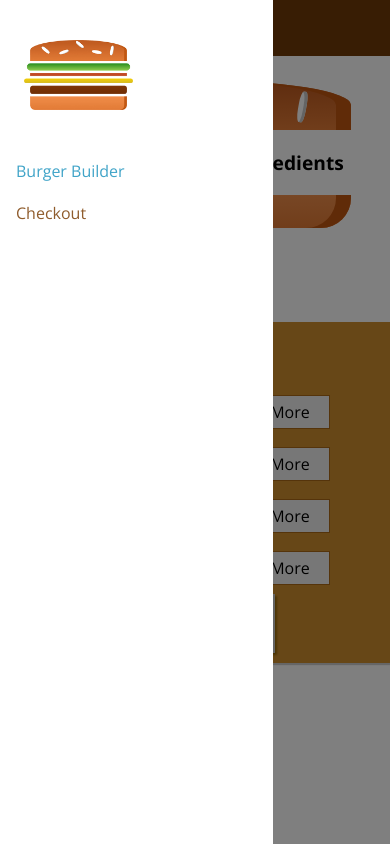
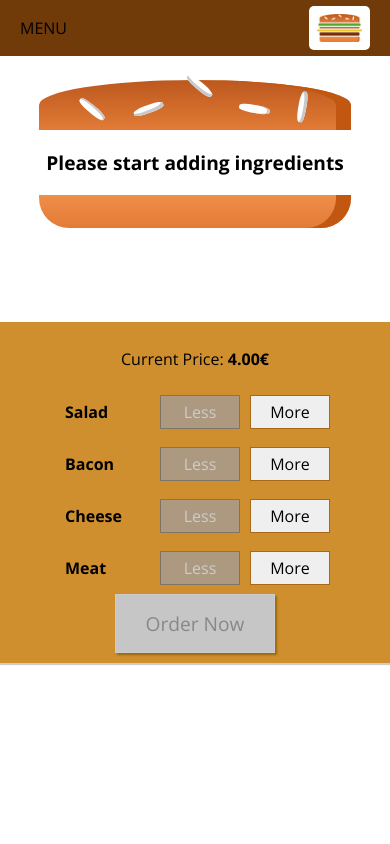
Before and after one commit to diogobcondeco/burger-builder, a React app: page / in a window 390 px wide. Built offline with nearby package versions, Linux system fonts and the light colour scheme.

Commit message:
Adding  a SideDrawer Toggle Button

```diff
--- a/src/components/Layout/Layout.js
+++ b/src/components/Layout/Layout.js
@@ -6,19 +6,29 @@ import SideDrawer from '../Navigation/SideDrawer/SideDrawer';
 
 class Layout extends Component {
     state = {
-        showSideDrawer: true
+        showSideDrawer: false,
     }
 
     sideDrawerClosedHandler = () => {
         this.setState({
-            showSideDrawer: false
+            showSideDrawer: false,
+        })
+    }
+
+    sideDrawerToggleHandler = () => {
+        this.setState((prevState) => {
+            return {
+                showSideDrawer: !prevState.showSideDrawer,
+            }
         })
     }
 
     render() {
         return (
             <Aux>
-                <Toolbar />
+                <Toolbar
+                    drawerToggleClicked={this.sideDrawerToggleHandler}
+                />
                 <SideDrawer
                     open={this.state.showSideDrawer}
                     closed={this.sideDrawerClosedHandler}
--- /dev/null
+++ b/src/components/Navigation/SideDrawer/DrawerToggle/DrawerToggle.js
@@ -0,0 +1,7 @@
+import React from 'react';
+
+const drawerToggle = (props) => (
+    <div onClick={props.clicked}>MENU</div>
+);
+
+export default drawerToggle;
--- a/src/components/Navigation/Toolbar/Toolbar.css
+++ b/src/components/Navigation/Toolbar/Toolbar.css
@@ -26,7 +26,7 @@
         display: none;
     }
 
-    .Logo {
+    /* .Logo {
         display: none;
-    }
+    } */
 }
--- a/src/components/Navigation/Toolbar/Toolbar.js
+++ b/src/components/Navigation/Toolbar/Toolbar.js
@@ -3,10 +3,13 @@ import React from 'react';
 import classes from './Toolbar.css';
 import Logo from '../../Logo/Logo';
 import NavigationItems from '../NavigationItems/NavigationItems';
+import DrawerToggle from '../SideDrawer/DrawerToggle/DrawerToggle';
 
 const toolbar = (props) => (
     <header className={classes.Toolbar}>
-        <div>MENU</div>
+        <DrawerToggle
+            clicked={props.drawerToggleClicked}
+        />
         <div className={classes.Logo}>
             <Logo />
         </div>
```
Also changed, not shown: src/components/Navigation/SideDrawer/DrawerToggle/DrawerToggle.css (added).
